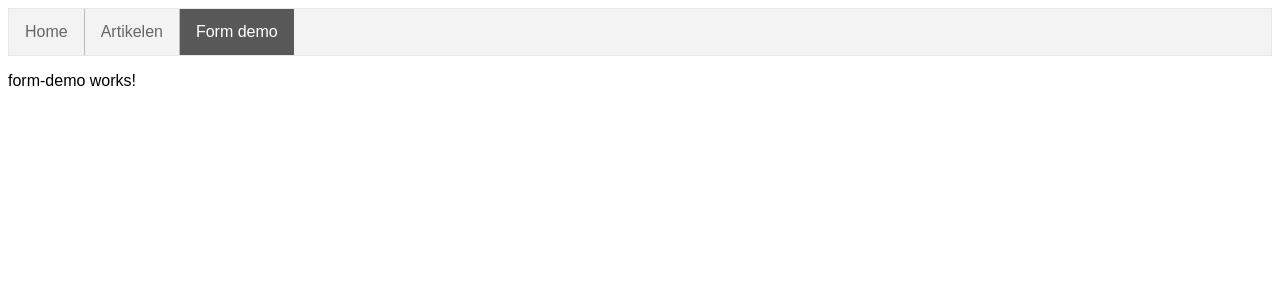
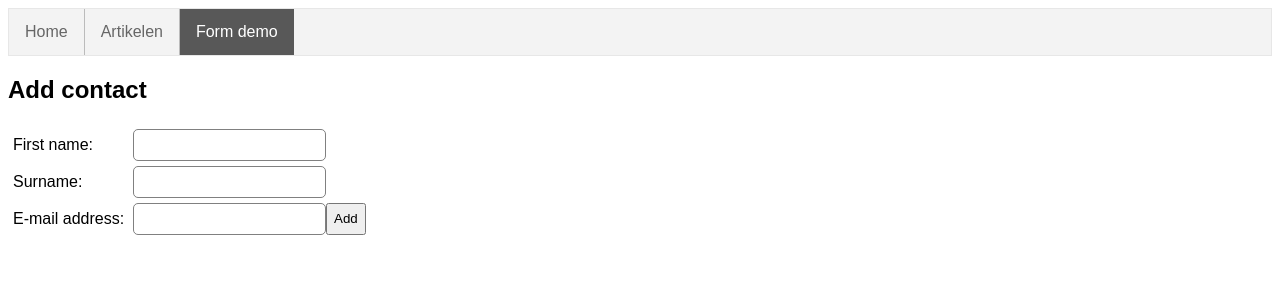
Before and after one commit to robbd2020/marktplaats, an Angular app in the folder datepicker/: page /formdemo in a window 1280 px wide. Shown: the top 300 px of the page. Built offline with nearby package versions, Linux system fonts and the light colour scheme.

Commit message:
Aanpassingen aan inlogformulier

```diff
--- a/datepicker/src/app/components/contact-form-model-driven/contact-form-model-driven.component.ts
+++ b/datepicker/src/app/components/contact-form-model-driven/contact-form-model-driven.component.ts
@@ -19,6 +19,7 @@ export class ContactFormModelDrivenComponent {
   }
 
   addContact(): void {
+    console.log(this.addContactForm.value);
     this.contactService.addContact(this.addContactForm.value);
     this.addContactForm.reset();
   }
--- a/datepicker/src/app/components/form-demo/form-demo.component.html
+++ b/datepicker/src/app/components/form-demo/form-demo.component.html
@@ -1 +1 @@
-<p>form-demo works!</p>
+<app-contact-form-model-driven></app-contact-form-model-driven>
```
Also changed, not shown: datepicker/src/app/components/login/login.component.ts (+4 -3 lines).
